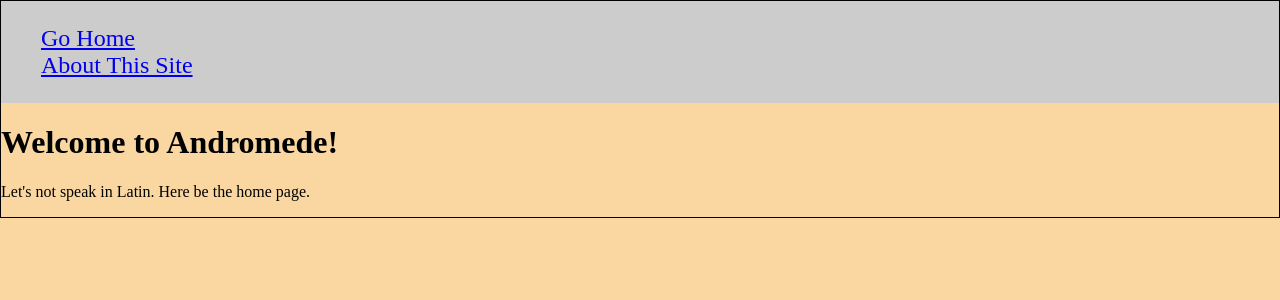
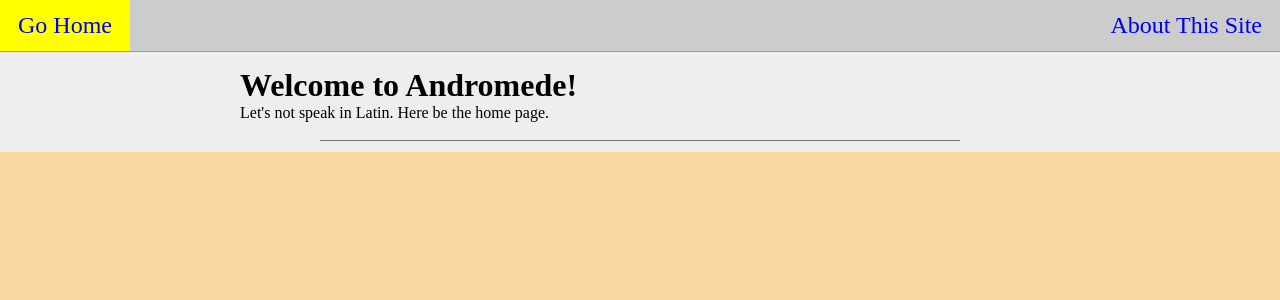
Before and after one commit to SplendidStrontium/andromede, a Django app: page / in a window 1280 px wide. Shown: the top 300 px of the page. Run offline with Django 3.2, Linux system fonts and the light colour scheme.

Commit message:
navbar moved to top

```diff
--- a/requirements.txt
+++ b/requirements.txt
@@ -1,5 +1,7 @@
 Django==2.0.5
+django-admin-tools==0.8.1
 gunicorn==19.8.1
+pkg-resources==0.0.0
 psycopg2==2.7.4
 psycopg2-binary==2.7.4
 pytz==2018.4
--- a/silhouette/templates/about.html
+++ b/silhouette/templates/about.html
@@ -11,10 +11,12 @@
 <body>
   {% block pagecontent %}
 
-{% include 'partials/nav-bar.html' %}
+{% include 'partials/navbar.html' %}
+	<div id="content-container">
   <p>
 	Andromede is a project about exploration. We just got started.
     </p>
+	</div>
   {% endblock %}
 </body>
 </html>
--- a/silhouette/templates/base.html
+++ b/silhouette/templates/base.html
@@ -11,6 +11,7 @@
 
     <script src="{% static 'js/main.js' %}"></script> <!-- This is how to include a static file -->
     <link rel="stylesheet" href="{% static 'css/main.css' %}" type="text/css" />
+	<link rel="stylesheet" href="{% static 'css/navbar.css' %}" type="text/css" />
   </head>
   <body>
     <div class="container">
--- a/silhouette/templates/index.html
+++ b/silhouette/templates/index.html
@@ -9,11 +9,13 @@
 <body>
   {% block pagecontent %}
 
-{% include 'partials/nav-bar.html' %}
+{% include 'partials/navbar.html' %}
+	<div id="content-container">
 	<h1>Welcome to Andromede!</h1>
     <p>
 	Let's not speak in Latin. Here be the home page.
     </p>
+	</div>
   {% endblock %}
 </body>
 </html>
--- a/silhouette/templates/partials/nav-bar.html
+++ b/silhouette/templates/partials/navbar.html
@@ -1,6 +1,6 @@
 <div class="nav">
-<ul>
-  <li><a href="{% url 'home' %}">Go Home</a></li>
+<ul class="clearfix">
+  <li id="hm-lnk"><a href="{% url 'home' %}">Go Home</a></li>
   <li><a href="{% url 'about' %}">About This Site</a></li>
 </ul>
 </div>
--- a/static/css/main.css
+++ b/static/css/main.css
@@ -1,3 +1,8 @@
+*{
+	margin: 0;
+	padding: 0;
+}
+
 html{
 	background-color: #FAD7A0;
 }
@@ -7,19 +12,30 @@ body{
 }
 
 .container{
-	border: 1px solid black;
+	background-color: #eee;
 }
 
-.nav{
-	background: #ccc;
-	font-size: 1.5em;
+.clearfix::after{
+   content: ".";
+   visibility: hidden;
+   display: block;
+   height: 0;
+   clear: both;
 }
 
-.nav ul {
-	display: inline-block;
-	list-style: none;
+#content-container{
+	margin-right: auto;
+	margin-left: auto;
+	max-width: 800px;
+	padding: 15px 10px 30px;
+
 }
 
-.nav a:hover {
-	background-color: yellow;
+#content-container::after{
+	content: '';
+	position: absolute;
+	width: 50%;
+	left: 25%;
+	margin-top: 18px;
+	border-bottom: 1px solid #777;
 }
--- /dev/null
+++ b/static/css/navbar.css
@@ -0,0 +1,34 @@
+/* NAVBAR CSS */
+
+.nav{
+	background: #ccc;
+	font-size: 1.5em;
+	border-bottom: 1px solid #999;
+}
+
+.nav ul {
+	display: block;
+	list-style: none;
+	overflow: hidden;
+}
+
+.nav li{
+
+}
+
+.nav li a{
+	float: right;
+	display: inline-block;
+	text-align: center;
+	padding: 12px 18px;
+	text-decoration: none;
+}
+
+
+.nav li a:hover {
+	background-color: yellow;
+}
+
+.nav #hm-lnk{
+	float: left	!important;
+}
```
